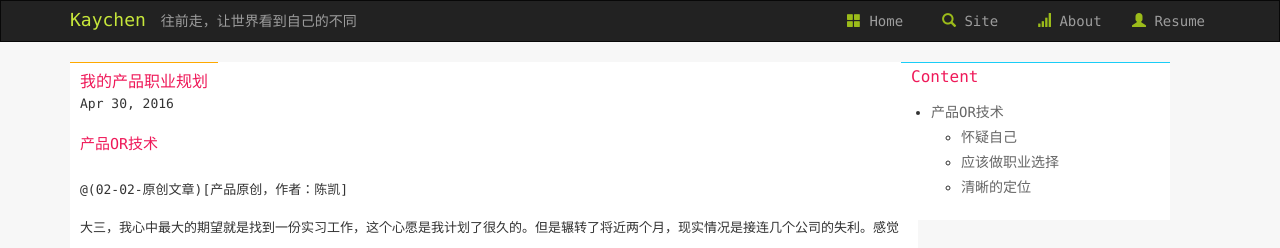
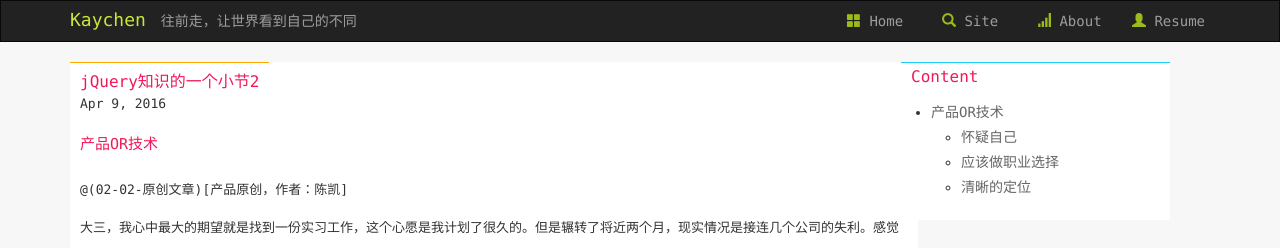
Before and after one commit to LittlewhiteChen/LittlewhiteChen.github.io, a Jekyll site: the page built from _posts/2016-04-30-我的产品规划和职业规划.md, in a window 1280 px wide and 900 px high. Shown: the top 248 px of the window. Built offline with Jekyll 4.4.1, drawn with Linux system fonts in a browser that asks for light colours; nearby versions of some CDN libraries; comment, search, counter and statistics services are not loaded; a style sheet for code colours, icons or effects is not loaded.

Commit message:
产品笔记

```diff
--- a/_posts/2016-04-30-我的产品规划和职业规划.md
+++ b/_posts/2016-04-30-我的产品规划和职业规划.md
@@ -1,11 +1,10 @@
 ---
 layout: post
-title:  "我的产品职业规划"
-date:   2016-04-30 10:06:05
-categories: Work
-excerpt:
+title:  "jQuery知识的一个小节2"
+date:   2016-04-09 18:06:05
+categories: Front-end
+excerpt: jQuery
 ---
-
 * content
 {:toc}
 
```
